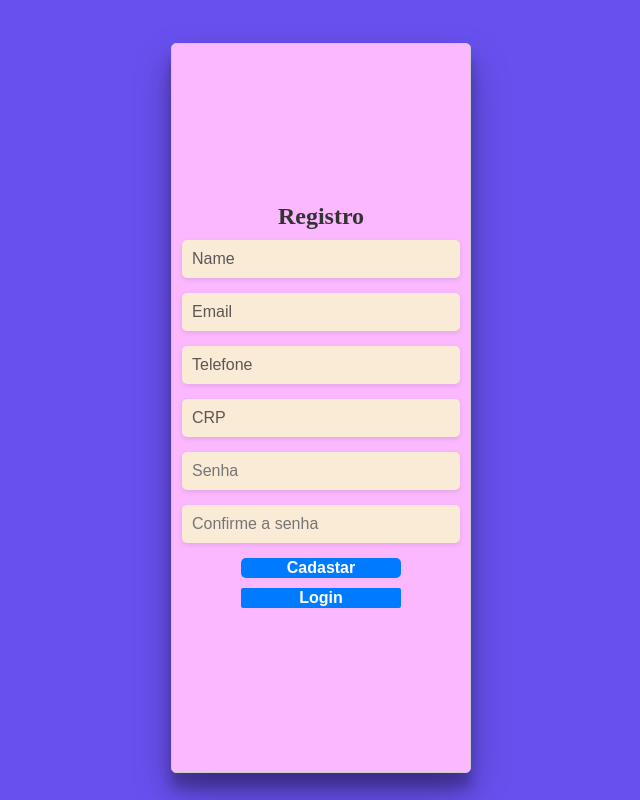
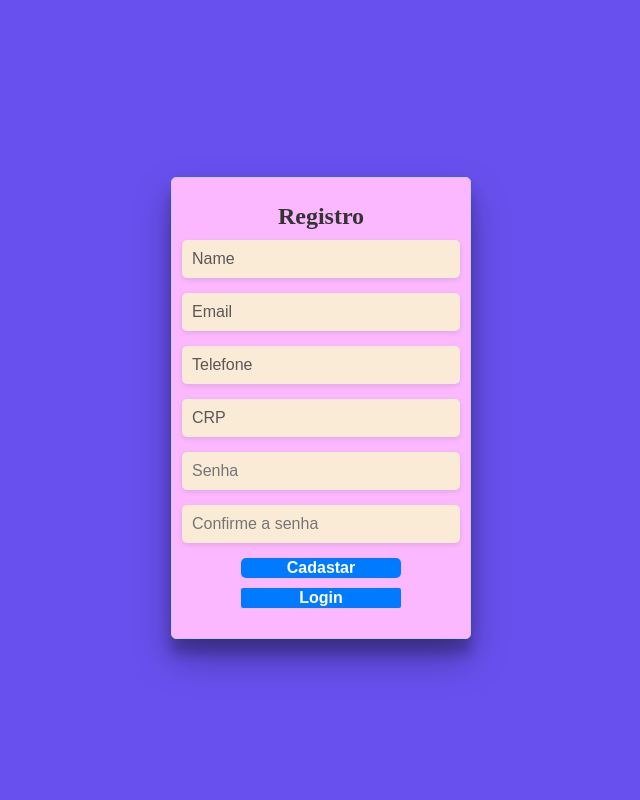
Before and after one commit to Jardejane/Front, a React (Create React App) app: page / in a window 1280 px wide. Shown: the whole page, without its empty margins (319-959 px from the left). Built offline with nearby package versions, Linux system fonts and the light colour scheme.

Commit message:
refactoring registration and login page

```diff
--- a/src/doctor/pages/auth/index.jsx
+++ b/src/doctor/pages/auth/index.jsx
@@ -9,6 +9,7 @@ function LoginDoctor() {
     const [error, setError] = useState(null);
     const [email, setEmail] = useState('');
     const [password, setPassword] = useState('');
+
 
 
     const handleEmailChange = (e) => {
@@ -26,7 +27,7 @@ function LoginDoctor() {
              localStorage.setItem('token',token.accessToken);
              navigate('/dashboard');
         } catch (error) {
-        //   setError(error.response.data.message);
+           setError(error.response.data.message);
             console.log(error)
         }
     };
--- a/src/doctor/pages/register/registre.css
+++ b/src/doctor/pages/register/registre.css
@@ -35,8 +35,6 @@ div#root{
   border-radius: 5px;
   background-color: #fcb8ff;
   margin-top: 1rem;
-  height: 91.2vh;
-
 }
 
 .RegistroDoctor h1 {
```
Also changed, not shown: src/database/api.js (+0 -17 lines).
